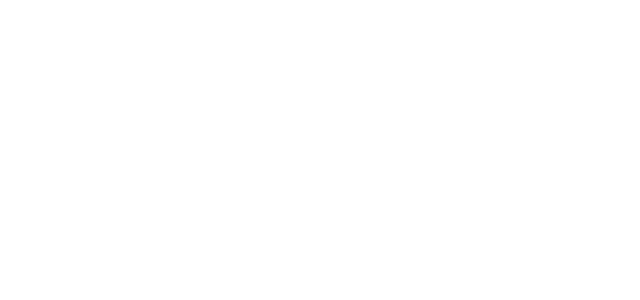
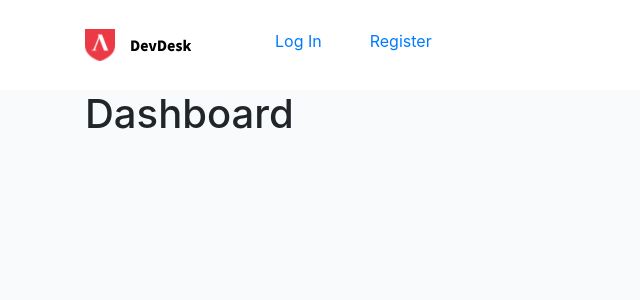
Before and after one commit to Build-Week-Dev-Queue-3/front-end, a React (Create React App) app in the folder dev-queue/: page / in a window 1280 px wide. Shown: the top 300 px of the page, without its empty margins (0-640 px from the left). Built offline with nearby package versions, Linux system fonts and the light colour scheme.

Commit message:
Add header and basic routes

```diff
--- a/dev-queue/src/App.js
+++ b/dev-queue/src/App.js
@@ -1,9 +1,37 @@
 import React from 'react';
-import logo from './logo.svg';
+import { Switch, Route, Link } from "react-router-dom";
 import './App.css';
 
+import Header from './components/header';
+import RegisterForm from './components/register';
+
+
 function App() {
-    return null;
+    return (
+        <>
+            <Header />
+            <div className="container">
+                <Switch>
+
+                    // Dashboard
+                    <Route exact path="/">
+                        <h1>Dashboard</h1>
+                    </Route>
+
+                    // Login page
+                    <Route path="/login">
+                        Login
+                    </Route>
+
+                    // Register page
+                    <Route path="/register">
+                        <RegisterForm />
+                    </Route>
+
+                </Switch>
+            </div>
+        </>
+    );
 }
 
 export default App;
--- /dev/null
+++ b/dev-queue/src/components/header/Header.css
@@ -0,0 +1,22 @@
+.header {
+    height: 90px;
+    background-color: white;
+    display: flex;
+    align-items: center;
+}
+
+.header__logo {
+    background-image: url(./Logo.svg);
+    width: 106px;
+    height: 32px;
+    display: inline-block;
+    text-indent: -9999px;
+}
+
+.header__nav {
+    display: flex;
+}
+
+.header__nav-link {
+    margin-right: 3rem;
+}
--- /dev/null
+++ b/dev-queue/src/components/header/index.js
@@ -0,0 +1,23 @@
+import React from 'react';
+import { Link } from "react-router-dom";
+import './Header.css';
+
+export default function Header(props) {
+    return (
+        <header className="header">
+            <div className="container">
+                <div className="row">
+                    <div className="col-lg-2">
+                        <Link to="/" className="header__logo">Home</Link>
+                    </div>
+                    <div className="col">
+                        <nav className="header__nav">
+                            <Link className="header__nav-link" to="/login">Log In</Link>
+                            <Link className="header__nav-link" to="/register">Register</Link>
+                        </nav>
+                    </div>
+                </div>
+            </div>
+        </header>
+    );
+}
--- /dev/null
+++ b/dev-queue/src/components/register/index.js
@@ -0,0 +1,8 @@
+import React from 'react';
+import './Register.css';
+
+export default function RegisterForm(props) {
+    return (
+        <div>Form</div>
+    );
+}
--- a/dev-queue/src/index.css
+++ b/dev-queue/src/index.css
@@ -1,13 +1,3 @@
 body {
-  margin: 0;
-  font-family: -apple-system, BlinkMacSystemFont, 'Segoe UI', 'Roboto', 'Oxygen',
-    'Ubuntu', 'Cantarell', 'Fira Sans', 'Droid Sans', 'Helvetica Neue',
-    sans-serif;
-  -webkit-font-smoothing: antialiased;
-  -moz-osx-font-smoothing: grayscale;
+    background-color: #f9fafb;
 }
-
-code {
-  font-family: source-code-pro, Menlo, Monaco, Consolas, 'Courier New',
-    monospace;
-}
--- a/dev-queue/src/index.js
+++ b/dev-queue/src/index.js
@@ -1,6 +1,5 @@
 import React from 'react';
 import ReactDOM from 'react-dom';
-import './index.css';
 import App from './App';
 import * as serviceWorker from './serviceWorker';
 
@@ -10,12 +9,16 @@
 
 import rootReducer from './store/reducers';
 
+import { BrowserRouter as Router } from 'react-router-dom';
+import 'bootstrap/dist/css/bootstrap.min.css';
+import './index.css';
+
 const store = createStore(rootReducer, applyMiddleware(thunk));
 
 ReactDOM.render(
     <React.StrictMode>
         <Provider store={store}>
-            <App />
+            <Router><App /></Router>
         </Provider>
     </React.StrictMode>,
     document.getElementById('root')
```
Also changed, not shown: dev-queue/src/components/header/Logo.svg (added), dev-queue/src/components/register/Register.css (added), dev-queue/src/logo.svg (deleted).
